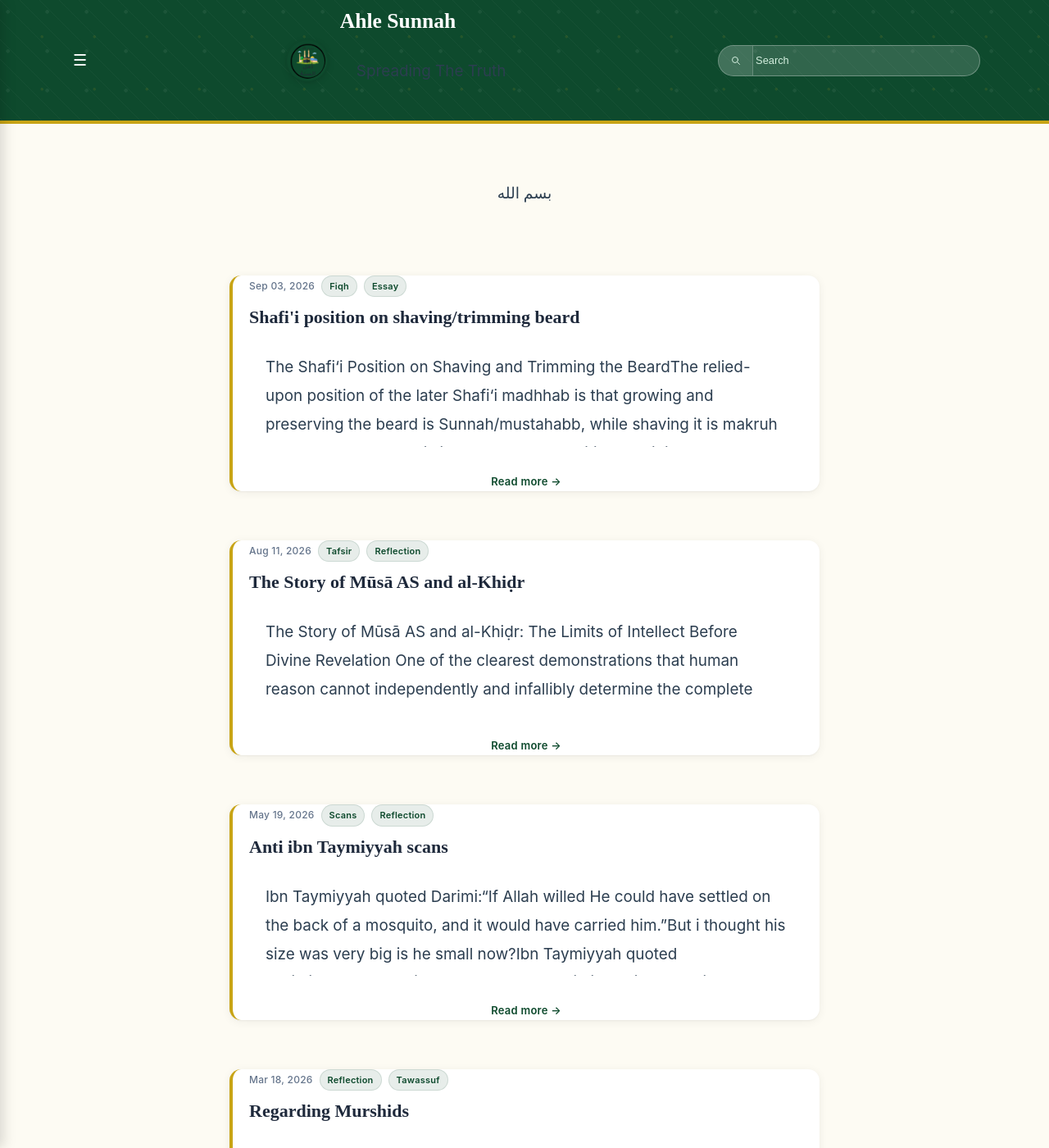
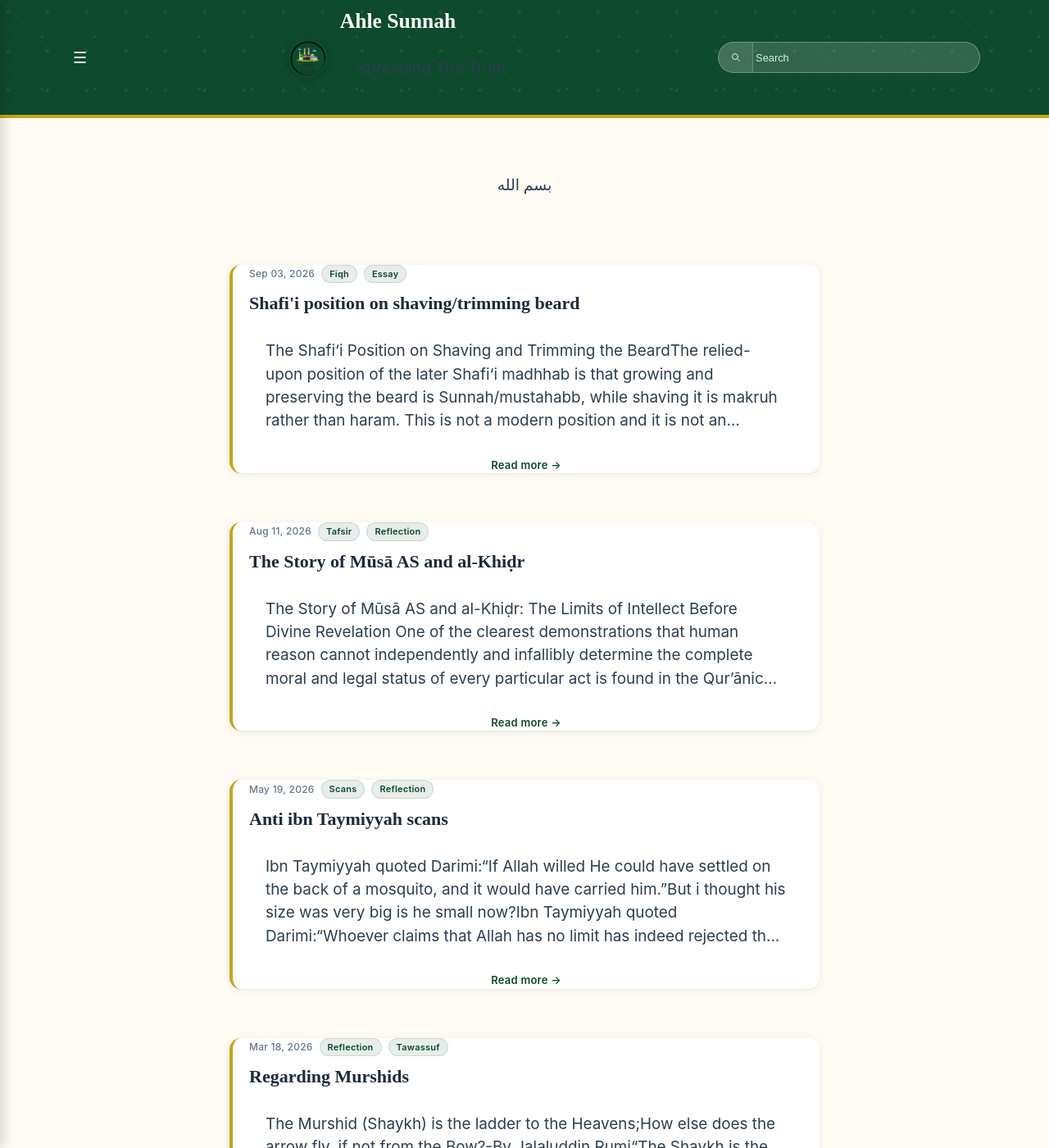
Before and after one commit to Fali17/ahlesunnah, a Jekyll site: the page built from index.html, in a window 1280 px wide and 1400 px high. Shown: the whole window at 82% size. Built offline with Jekyll 4.4.1, drawn with Linux system fonts in a browser that asks for light colours; the list of posts is cut into pages by our own code.

Commit message:
Update main.css

```diff
--- a/assets/css/main.css
+++ b/assets/css/main.css
@@ -787,7 +787,7 @@
     max-width: 760px !important;
     margin: 30px auto !important;
     padding: 0 20px !important;
-    line-height: 1.85 !important;         /* Crisp sentence breathing room */
+    line-height: 1.5 !important;         /* Crisp sentence breathing room */
     font-size: 1.18rem !important;        /* Academic typography sizing */
     color: #2c3e50 !important;            /* Soft dark slate color to prevent eye strain */
 }
```
